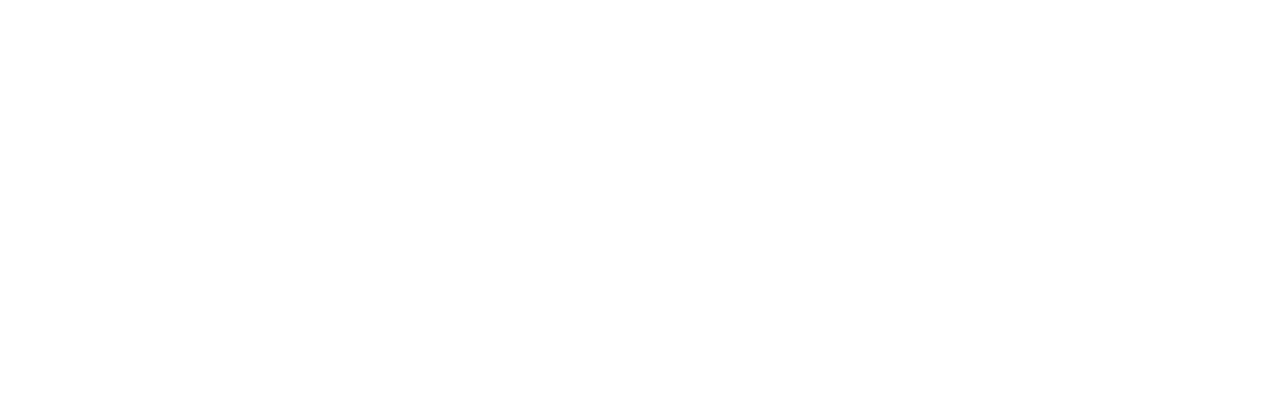
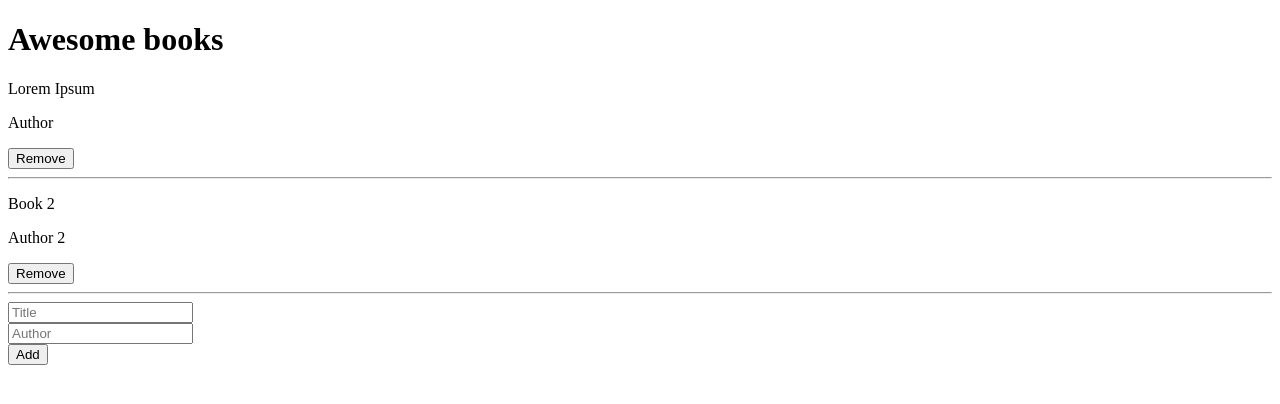
Before and after one commit to BenM4k/AwesomeBooksProject, a website: page Index.html in a window 1280 px wide. Drawn offline with Linux system fonts and the light colour scheme.

Commit message:
Book and form element add in HTML file

```diff
--- a/Index.html
+++ b/Index.html
@@ -7,6 +7,30 @@
     <title>Document</title>
 </head>
 <body>
+    <main>
+        <div class="bodyh1">
+            <h1>Awesome books</h1>
+            <div>
+                <p>Lorem Ipsum</p>
+                <p>Author</p>
+                <button>Remove</button>
+                <hr>
+            </div>
+            <div>
+                <p>Book 2</p>
+                <p>Author 2</p>
+                <button>Remove</button>
+                <hr>
+            </div>
+
+        </div>
+
+        <form action="submit" id="addNewForm">
+            <input type="text" id="bookTitle" class="bookTitle" placeholder="Title"><br>
+            <input type="text" id="authorName" class="authorName" placeholder="Author"><br>
+            <button id="addBook">Add</button>
+        </form>
+    </main>
 
 
     <script src="script.js"></script>
```
